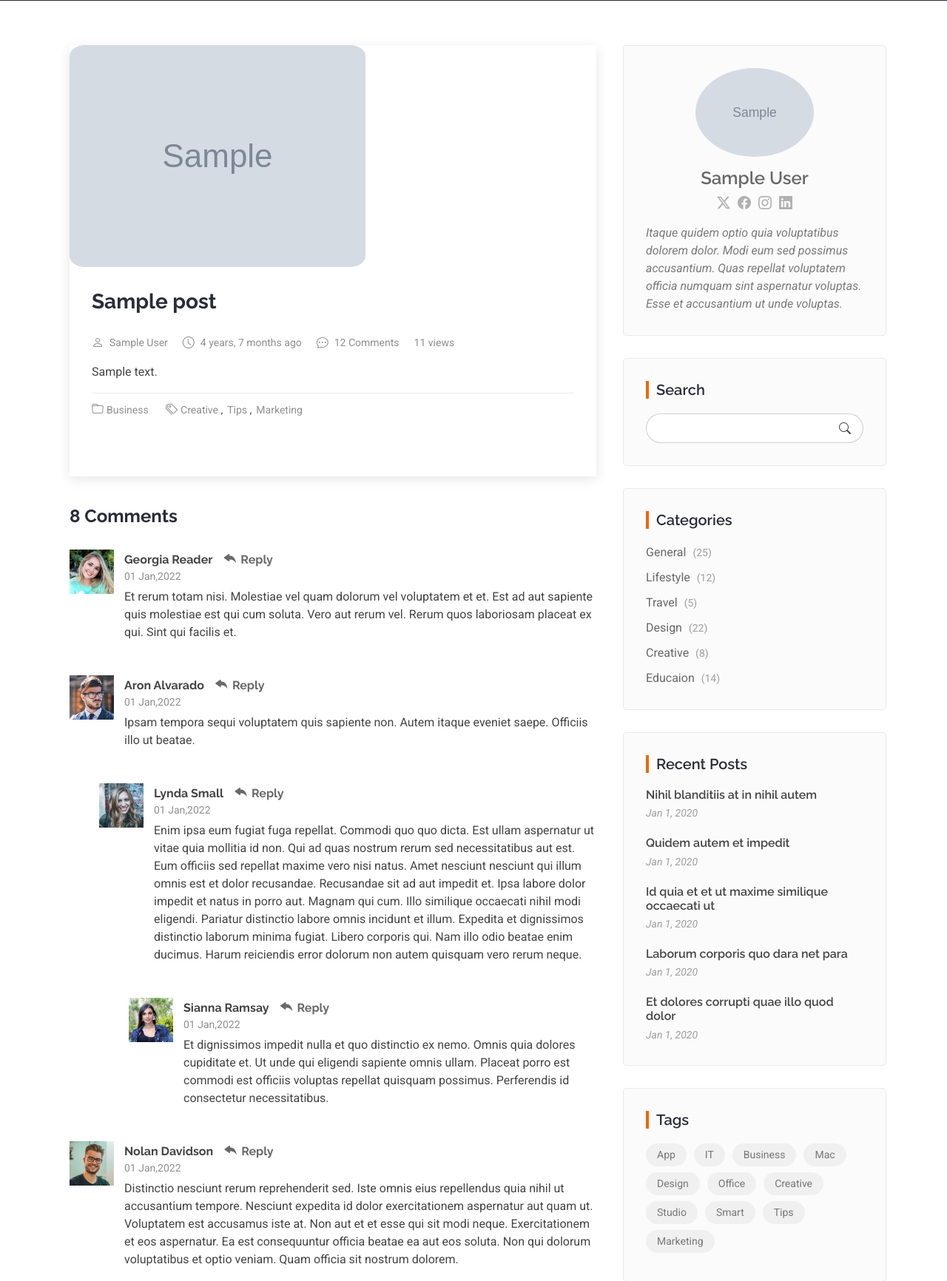
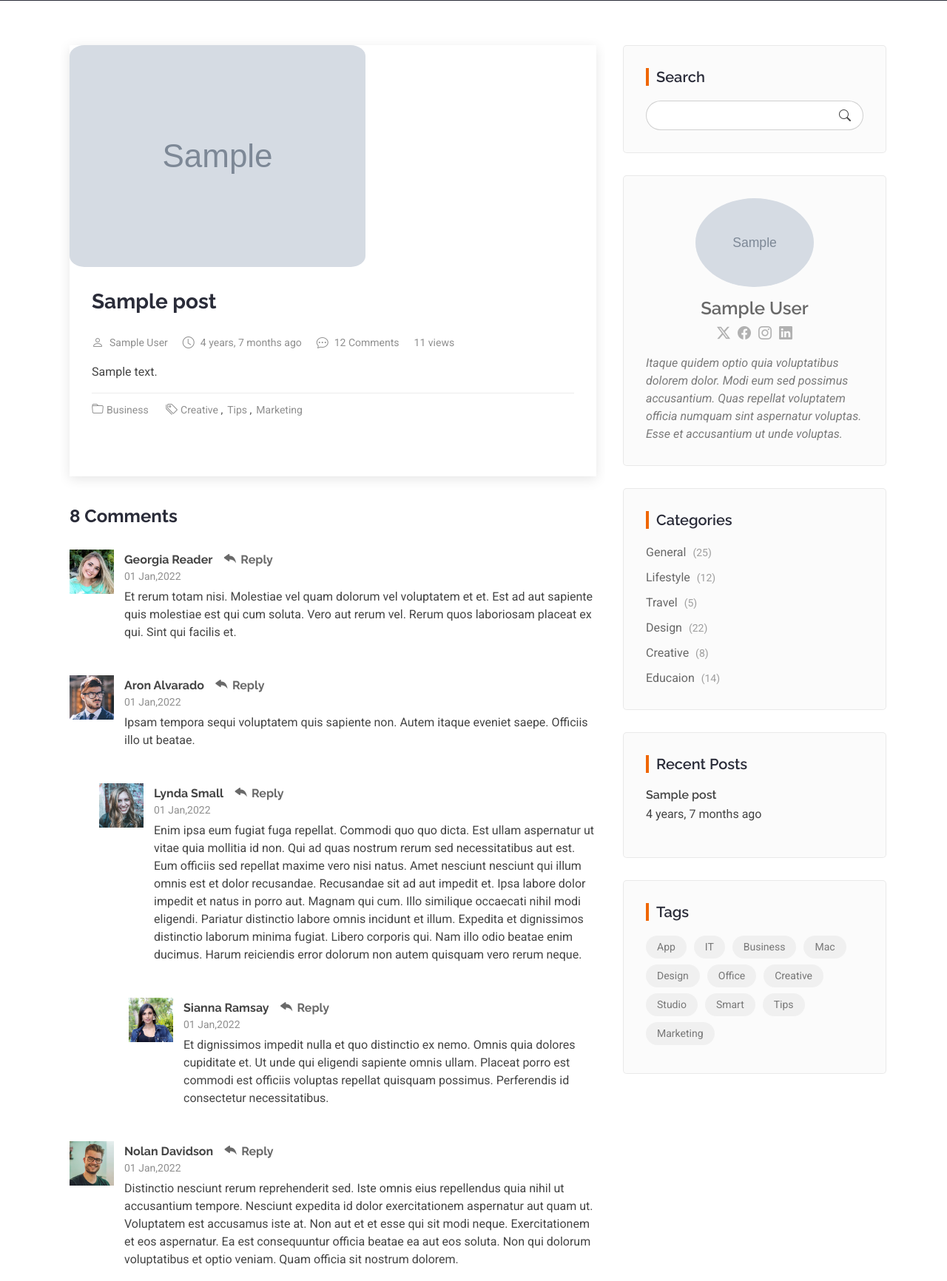
Before and after one commit to amirrezaee01/weblog, a Django app: page /blog/1 in a window 1280 px wide. Shown: the part 323-2055 px from the top of the page at 74% size. Run offline with Django 4.2, Linux system fonts and the light colour scheme; tables that the repository leaves empty hold one stand-in row (values such as "Sample post"); grey boxes marked "Sample" are stand-in pictures; some libraries are stand-ins or nearby versions.

Commit message:
seperate blog single part and add recent post to single

```diff
--- /dev/null
+++ b/blog/templatetags/blog_tags.py
@@ -0,0 +1,10 @@
+from django import template
+from blog.models import Post
+
+
+register = template.Library()
+
+@register.inclusion_tag('blog/blog-recent.html')
+def latestpost():
+    posts = Post.objects.filter(status=1).order_by('-published_date')[:3]
+    return {'posts':posts}
--- /dev/null
+++ b/templates/blog/blog-author.html
@@ -0,0 +1,21 @@
+{% load static %}
+<!-- Blog Author Widget -->
+<div class="blog-author-widget widget-item">
+
+    <div class="d-flex flex-column align-items-center">
+        <img src="{{post.image.url}}" class="rounded-circle flex-shrink-0" alt="">
+        <h4>{{post.author.get_full_name}}</h4>
+        <div class="social-links">
+            <a href="https://x.com/#"><i class="bi bi-twitter-x"></i></a>
+            <a href="https://facebook.com/#"><i class="bi bi-facebook"></i></a>
+            <a href="https://instagram.com/#"><i class="biu bi-instagram"></i></a>
+            <a href="https://instagram.com/#"><i class="biu bi-linkedin"></i></a>
+        </div>
+
+        <p>
+            Itaque quidem optio quia voluptatibus dolorem dolor. Modi eum sed possimus accusantium. Quas repellat
+            voluptatem officia numquam sint aspernatur voluptas. Esse et accusantium ut unde voluptas.
+        </p>
+
+    </div>
+</div><!--/Blog Author Widget -->
--- /dev/null
+++ b/templates/blog/blog-category.html
@@ -0,0 +1,15 @@
+{% load static %}
+<!-- Categories Widget -->
+<div class="categories-widget widget-item">
+
+    <h3 class="widget-title">Categories</h3>
+    <ul class="mt-3">
+        <li><a href="#">General <span>(25)</span></a></li>
+        <li><a href="#">Lifestyle <span>(12)</span></a></li>
+        <li><a href="#">Travel <span>(5)</span></a></li>
+        <li><a href="#">Design <span>(22)</span></a></li>
+        <li><a href="#">Creative <span>(8)</span></a></li>
+        <li><a href="#">Educaion <span>(14)</span></a></li>
+    </ul>
+
+</div><!--/Categories Widget -->
--- /dev/null
+++ b/templates/blog/blog-recent.html
@@ -0,0 +1,14 @@
+{% load static %}
+{% load humanize %}
+<!-- Recent Posts Widget -->
+<div class="recent-posts-widget widget-item">
+    <h3 class="widget-title">Recent Posts</h3>
+    {% for post in posts %}
+    <div class="post-item">
+        <h4><a href="{% url 'blog:single' pid=post.id %}">{{post.title}}</a></h4>
+        <p>{{post.published_date|naturaltime}}</p>
+
+    </div><!-- End recent post item-->
+    {% endfor %}
+
+</div><!--/Recent Posts Widget -->
--- /dev/null
+++ b/templates/blog/blog-search.html
@@ -0,0 +1,11 @@
+{% load static %}
+<!-- Search Widget -->
+<div class="search-widget widget-item">
+
+    <h3 class="widget-title">Search</h3>
+    <form action="">
+        <input type="text">
+        <button type="submit" title="Search"><i class="bi bi-search"></i></button>
+    </form>
+
+</div><!--/Search Widget -->
--- a/templates/blog/blog-single.html
+++ b/templates/blog/blog-single.html
@@ -2,6 +2,7 @@
 {% block content %}
 {% load static %}
 {% load humanize %}
+{% load blog_tags %}
 
 <body class="blog-details-page">
 
@@ -278,105 +279,28 @@
         <div class="col-lg-4 sidebar">
 
           <div class="widgets-container">
+            <!-- Search Widget -->
+            {% include 'blog/blog-search.html' %}
+            <!--/Search Widget -->
 
             <!-- Blog Author Widget -->
-            <div class="blog-author-widget widget-item">
-
-              <div class="d-flex flex-column align-items-center">
-                <img src="{{post.image.url}}" class="rounded-circle flex-shrink-0" alt="">
-                <h4>{{post.author.get_full_name}}</h4>
-                <div class="social-links">
-                  <a href="https://x.com/#"><i class="bi bi-twitter-x"></i></a>
-                  <a href="https://facebook.com/#"><i class="bi bi-facebook"></i></a>
-                  <a href="https://instagram.com/#"><i class="biu bi-instagram"></i></a>
-                  <a href="https://instagram.com/#"><i class="biu bi-linkedin"></i></a>
-                </div>
-
-                <p>
-                  Itaque quidem optio quia voluptatibus dolorem dolor. Modi eum sed possimus accusantium. Quas repellat
-                  voluptatem officia numquam sint aspernatur voluptas. Esse et accusantium ut unde voluptas.
-                </p>
-
-              </div>
-            </div><!--/Blog Author Widget -->
-
-            <!-- Search Widget -->
-            <div class="search-widget widget-item">
-
-              <h3 class="widget-title">Search</h3>
-              <form action="">
-                <input type="text">
-                <button type="submit" title="Search"><i class="bi bi-search"></i></button>
-              </form>
-
-            </div><!--/Search Widget -->
+            {% include 'blog/blog-author.html' %}
+            <!--/Blog Author Widget -->
 
             <!-- Categories Widget -->
-            <div class="categories-widget widget-item">
+            {% include 'blog/blog-category.html' %}
 
-              <h3 class="widget-title">Categories</h3>
-              <ul class="mt-3">
-                <li><a href="#">General <span>(25)</span></a></li>
-                <li><a href="#">Lifestyle <span>(12)</span></a></li>
-                <li><a href="#">Travel <span>(5)</span></a></li>
-                <li><a href="#">Design <span>(22)</span></a></li>
-                <li><a href="#">Creative <span>(8)</span></a></li>
-                <li><a href="#">Educaion <span>(14)</span></a></li>
-              </ul>
-
-            </div><!--/Categories Widget -->
+            <!--/Categories Widget -->
 
             <!-- Recent Posts Widget -->
-            <div class="recent-posts-widget widget-item">
+            {% latestpost %}
 
-              <h3 class="widget-title">Recent Posts</h3>
-
-              <div class="post-item">
-                <h4><a href="#">Nihil blanditiis at in nihil autem</a></h4>
-                <time datetime="2020-01-01">Jan 1, 2020</time>
-              </div><!-- End recent post item-->
-
-              <div class="post-item">
-                <h4><a href="#">Quidem autem et impedit</a></h4>
-                <time datetime="2020-01-01">Jan 1, 2020</time>
-              </div><!-- End recent post item-->
-
-              <div class="post-item">
-                <h4><a href="#">Id quia et et ut maxime similique occaecati ut</a></h4>
-                <time datetime="2020-01-01">Jan 1, 2020</time>
-              </div><!-- End recent post item-->
-
-              <div class="post-item">
-                <h4><a href="#">Laborum corporis quo dara net para</a></h4>
-                <time datetime="2020-01-01">Jan 1, 2020</time>
-              </div><!-- End recent post item-->
-
-              <div class="post-item">
-                <h4><a href="#">Et dolores corrupti quae illo quod dolor</a></h4>
-                <time datetime="2020-01-01">Jan 1, 2020</time>
-              </div><!-- End recent post item-->
-
-            </div><!--/Recent Posts Widget -->
+            <!--/Recent Posts Widget -->
 
             <!-- Tags Widget -->
-            <div class="tags-widget widget-item">
+            {% include 'blog/blog-tags.html' %}
 
-              <h3 class="widget-title">Tags</h3>
-              <ul>
-                <li><a href="#">App</a></li>
-                <li><a href="#">IT</a></li>
-                <li><a href="#">Business</a></li>
-                <li><a href="#">Mac</a></li>
-                <li><a href="#">Design</a></li>
-                <li><a href="#">Office</a></li>
-                <li><a href="#">Creative</a></li>
-                <li><a href="#">Studio</a></li>
-                <li><a href="#">Smart</a></li>
-                <li><a href="#">Tips</a></li>
-                <li><a href="#">Marketing</a></li>
-              </ul>
-
-            </div><!--/Tags Widget -->
+            <!--/Tags Widget -->
 
           </div>
 
--- /dev/null
+++ b/templates/blog/blog-tags.html
@@ -0,0 +1,20 @@
+{% load static %}
+<!-- Tags Widget -->
+<div class="tags-widget widget-item">
+
+    <h3 class="widget-title">Tags</h3>
+    <ul>
+        <li><a href="#">App</a></li>
+        <li><a href="#">IT</a></li>
+        <li><a href="#">Business</a></li>
+        <li><a href="#">Mac</a></li>
+        <li><a href="#">Design</a></li>
+        <li><a href="#">Office</a></li>
+        <li><a href="#">Creative</a></li>
+        <li><a href="#">Studio</a></li>
+        <li><a href="#">Smart</a></li>
+        <li><a href="#">Tips</a></li>
+        <li><a href="#">Marketing</a></li>
+    </ul>
+
+</div><!--/Tags Widget -->
--- a/templates/website/latest_post.html
+++ b/templates/website/latest_post.html
@@ -1,4 +1,5 @@
 {% load static %}
+{% load blog_tags %}
 <section id="recent-posts" class="recent-posts section">
 
     <!-- Section Title -->
```
Also changed, not shown: templates/website/Services.html (+6 -6 lines), blog/templatetags/__init__.py (added).
